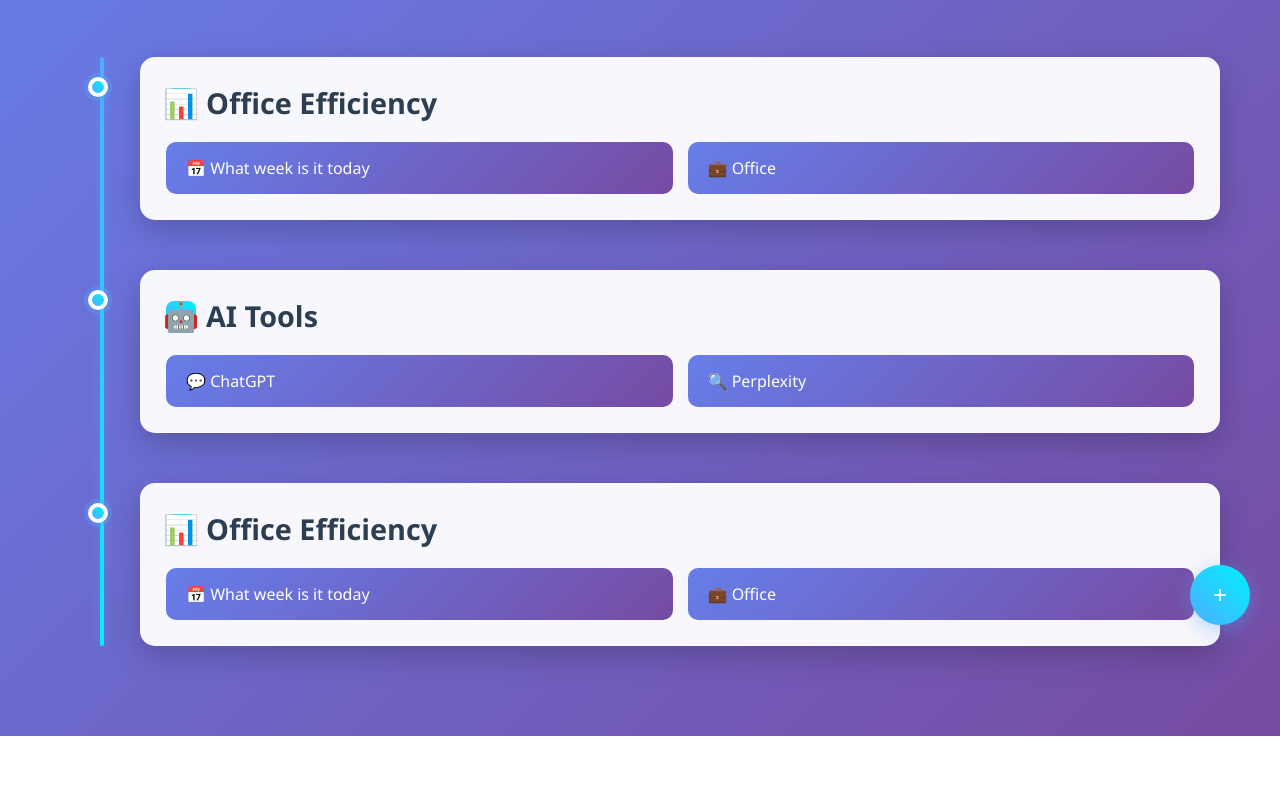
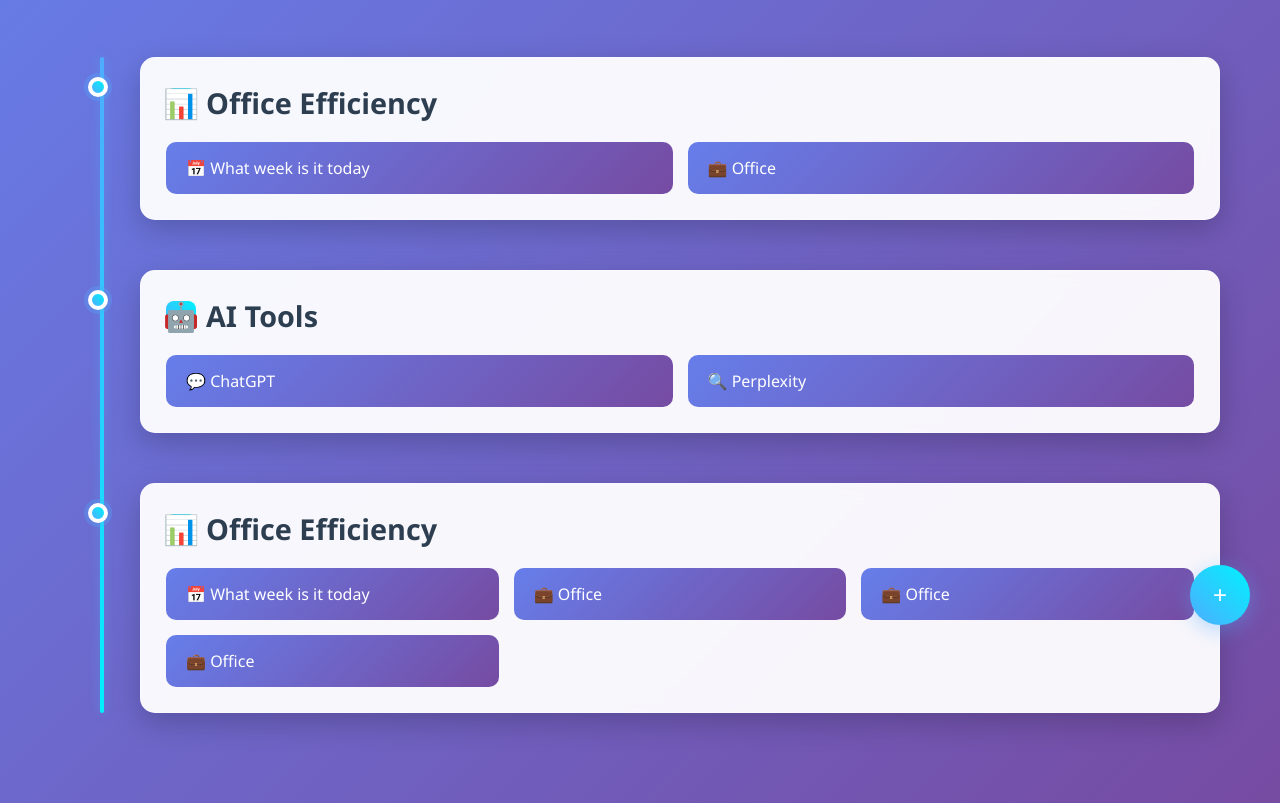
Before and after one commit to yanweifuture/tsingyewaitools, a plain HTML site: page index.html in a window 1280 px wide. Shown: the part 145-948 px from the top of the page. Before the commit the page ends 881 px from the top, so only its background shows below. Drawn offline with Linux system fonts and the light colour scheme.

Commit message:
Update index.html

```diff
--- a/index.html
+++ b/index.html
@@ -361,6 +361,15 @@
                         <a href="https://www.microsoft.com" class="tool-link" target="_blank">
                             💼 Office
                         </a>
+
+                        <a href="https://www.microsoft.com" class="tool-link" target="_blank">
+                            💼 Office
+                        </a>
+
+                        <a href="https://www.microsoft.com" class="tool-link" target="_blank">
+                            💼 Office
+                        </a>
+
                     </div>
                 </div>
             </div>
```
